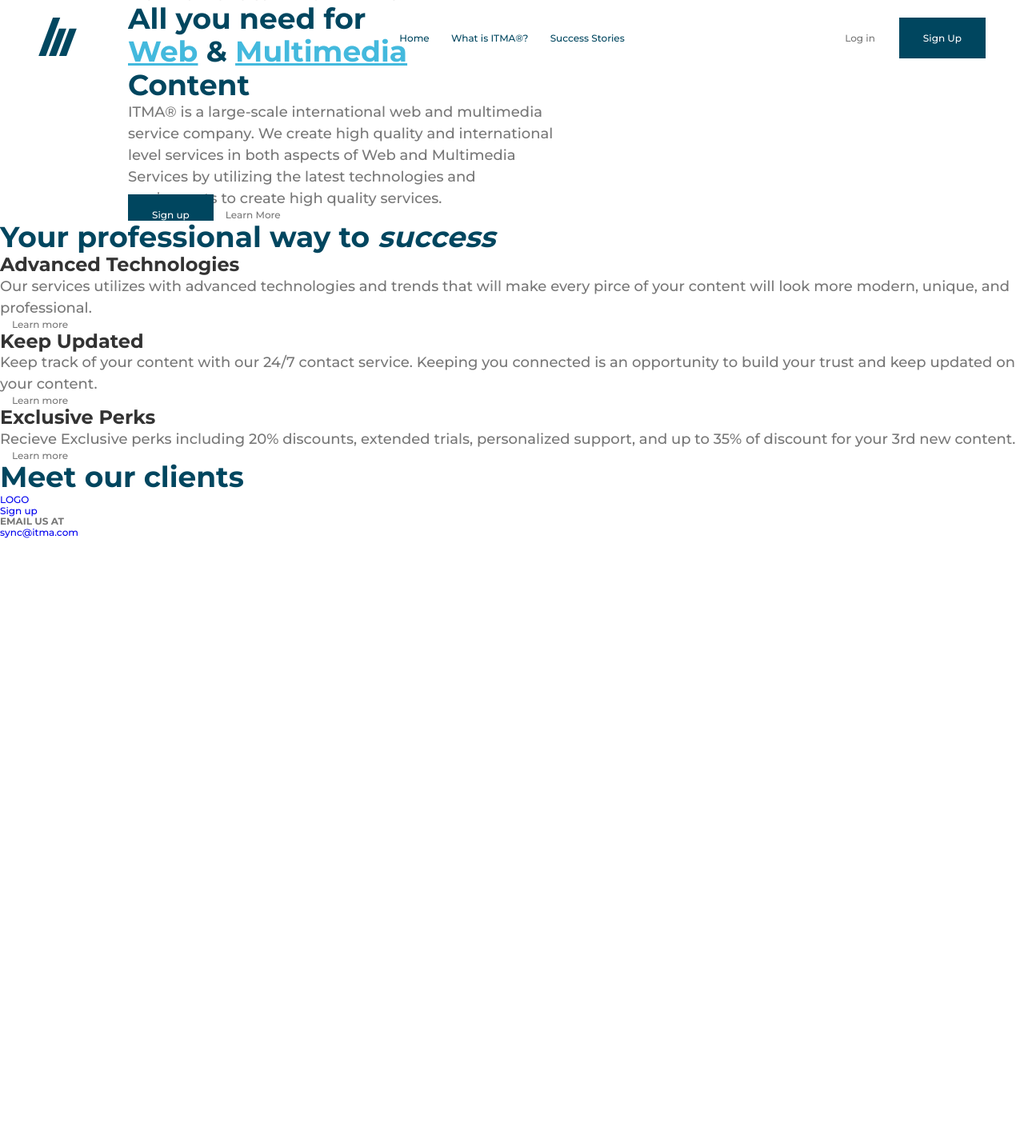
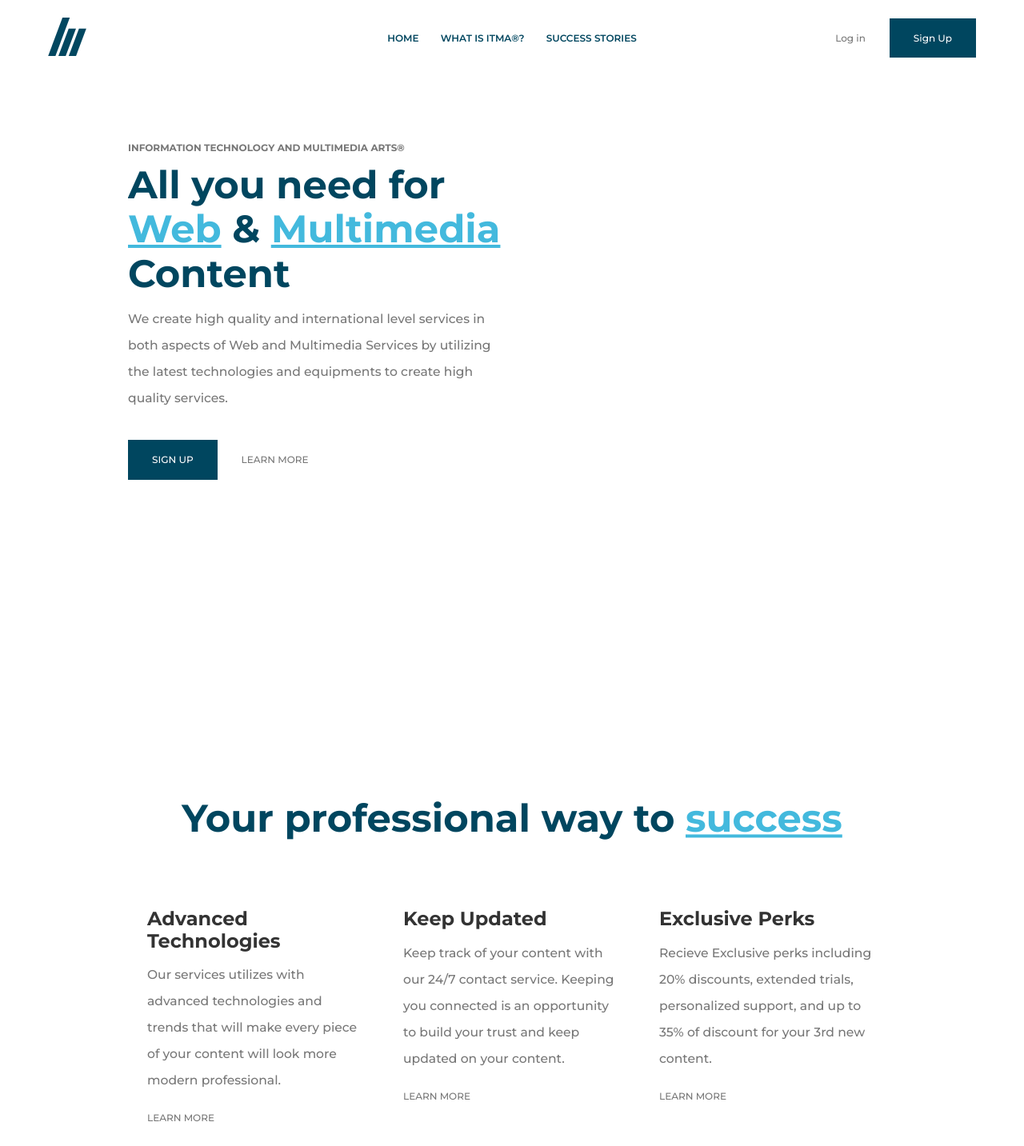
Before and after one commit to Vherniel/ITMA-Redesign, a website: page index.pug in a window 1280 px wide. Shown: the part 11-1444 px from the top of the page at 80% size. Before the commit the page ends 800 px from the top, so only its background shows below. Drawn offline with nearby package versions, Linux system fonts and the light colour scheme; files that its build step writes are made by us from their sources.

Commit message:
Features page styled

```diff
--- a/index.pug
+++ b/index.pug
@@ -31,33 +31,41 @@ html(lang="en")
             a(href="#") What is ITMA®?
           li
             a(href="#") Success Stories
-      div.cta-buttons
+      div.header-cta-buttons
         a(href="#" class="cta-button-login") Log in
         a(href="#" class="cta-button-signup") Sign Up
     main#landing-page
-      div.container-main
-        h3 Information Technology and Multimedia Arts®
-        h1 All you need for#[br] #[em.special-emphasis Web] & #[em.special-emphasis Multimedia]#[br]Content
-        p ITMA® is a large-scale international web and multimedia#[br]service company. We create high quality and international#[br]level services in both aspects of Web and Multimedia#[br]Services by utilizing the latest technologies and#[br]equipments to create high quality services.
-        div.cta-buttons
-          a(href="#" class="cta-button-signup") Sign up
-          a(href="#" class="cta-button-learnmore") Learn More
-    section
-      div
-        h1 Your professional way to #[em success]
-      div
-        div
-          h2 Advanced Technologies
-          p Our services utilizes with advanced technologies and trends that will make every pirce of your content will look more modern, unique, and professional.
-          a(href="#" class="cta-button-learnmore") Learn more
-        div
-          h2 Keep Updated
-          p Keep track of your content with our 24/7 contact service. Keeping you connected is an opportunity to build your trust and keep updated on your content.
-          a(href="#" class="cta-button-learnmore") Learn more
-        div
-          h2 Exclusive Perks
-          p Recieve Exclusive perks including 20% discounts, extended trials, personalized support, and up to 35% of discount for your 3rd new content.
-          a(href="#" class="cta-button-learnmore") Learn more
+      div.container
+        section.main-section
+          div.company-description
+            header
+              h3 Information Technology and Multimedia Arts®
+              h1 All you need for#[br] #[em.special-emphasis Web] & #[em.special-emphasis Multimedia]#[br]Content
+            p We create high quality and international level services in both aspects of Web and Multimedia Services by utilizing the latest technologies and equipments to create high quality services.
+            div.cta-buttons-container
+              a(href="#" class="cta-button-signup") Sign up
+              a(href="#" class="cta-button-learnmore") Learn More
+
+    section#features
+      div.features-container
+        h1 Your professional way to #[em.special-emphasis success]
+        div.features-description
+          div
+            h2 Advanced Technologies
+            p Our services utilizes with advanced technologies and trends that will make every piece of your content will look more modern professional.
+            a(href="#" class="cta-button-learnmore") Learn more
+          div
+            h2 Keep Updated
+            p Keep track of your content with our 24/7 contact service. Keeping you connected is an opportunity to build your trust and keep updated on your content.
+            a(href="#" class="cta-button-learnmore") Learn more
+          div
+            h2 Exclusive Perks
+            p Recieve Exclusive perks including 20% discounts, extended trials, personalized support, and up to 35% of discount for your 3rd new content.
+            a(href="#" class="cta-button-learnmore") Learn more
+
+
+
+
     section
       // TODO
     section
@@ -67,7 +75,8 @@ html(lang="en")
       div
         a(href="#") LOGO
       a(href="#") Sign up
-    section
-      div
+
+    section#contact
+      div.contact-container
         h3 Email us at
         a(href="mailto:sync@itma.com") sync@itma.com
--- a/scss/style.scss
+++ b/scss/style.scss
@@ -9,12 +9,12 @@ $color-black: #333;
 $color-white: #fff;
 $font-family: Montserrat, Arial, Helvetica, sans-serif;
 $root-font-size: 12px;
-$heading-large-font-size: 3rem;
+$heading-large-font-size: 4rem;
 $heading-medium-font-size: 2rem;
 $heading-small-font-size: 1rem;
 $default-font-weight: 500;
-$paragraph-line-height: 2.25rem;
-$paragraph-font-size: 1.5rem;
+$paragraph-line-height: 2.75rem;
+$paragraph-font-size: 1.3rem;
 
 /*
 **  Tag Configurations  **
@@ -23,130 +23,167 @@ $paragraph-font-size: 1.5rem;
 :root {
   font-size: $root-font-size;
 }
-
 html, body {
   font-family: $font-family;
   font-size: 100%;
   font-weight: $default-font-weight;
   height: 100%;
 }
-
 h1, h2, h3, h4, h5, h6, p {
   margin: 0;
   padding: 0;
 }
-
 a {
   text-decoration: none;
 }
-
 h1 {
   color: $color-dark-teal;
   font-size: $heading-large-font-size;
+  margin: 1rem 0;
 }
-
 h2 {
   font-size: $heading-medium-font-size;
   color: $color-black;
-
+  margin: 1rem 0;
 }
-
 h3 {
   font-size: $heading-small-font-size;
   color: $color-regular-gray;
   text-transform: uppercase;
+  margin: 1rem 0;
 }
-
 p {
   color: $color-regular-gray;
   font-size: $paragraph-font-size;
   line-height: $paragraph-line-height;
+  margin-bottom: 2rem;
 }
 
 /*
 **  Classes
 */
 
-.container-main {
+.container {
   width: 75%;
   margin: auto;
   overflow: hidden;
 }
-
 .special-emphasis {
   color: $color-light-blue;
   text-decoration: underline;
   font-style: normal;
 }
-
 .cta-buttons-container {
-  padding: 1rem 0;
+  text-transform: uppercase;
+  box-sizing: border-box;
   margin: 1rem 0;
-  text-transform: uppercase;
 }
-
 .cta-button-signup {
   background-color: $color-dark-teal;
   color: $color-white;
   padding: 1.5rem 2.5rem;
+  display: inline-block;
 }
-
 .cta-button-login {
   color: $color-regular-gray;
   margin-right: 2.5rem;
 }
-
 .cta-button-learnmore {
-  margin-left: 1.25rem;
+  padding: 1.5rem 2.5rem;
   color: $color-regular-gray;
+  display: inline-block;
 }
 
 /*
 **  Header Navigation Menu
 */
 
-
 #header-top {
   position: fixed;
   top: 0;
   left: 0;
   width: 100%;
-  padding: 2.75rem 4rem;
+  padding: 2.75rem 5rem;
   display: flex;
   box-sizing: border-box;
   align-items: center;
 }
-
 #logo-container {
   flex: 1;
 }
-
 #logo-container svg {
   width: 4rem;
   height: 4rem;
 }
-
 #header-top nav {
-  flex: 1;
+  flex: 2;
 }
-
 #header-top nav ul {
   margin: 0;
   padding: 0;
   text-align: center;
 }
-
 #header-top nav ul li {
   list-style: none;
   display: inline-block;
   padding: 1rem;
 }
-
 #header-top nav ul li a {
   color: $color-dark-teal;
+  text-transform: uppercase;
+  font-weight: 600;
 }
-
-#header-top .cta-buttons {
+#header-top .header-cta-buttons {
   flex: 1;
   text-align: right;
 }
+
+/*
+**  Landing Page
+*/
+
+#landing-page .company-description {
+  display: flex;
+  height: 100vh;
+  justify-content: center;
+  flex-direction: column;
+  width: 50%;
+}
+
+/*
+**  Features Page
+*/
+
+#features {
+  height: 100vh;
+  position: relative;
+}
+
+#features .features-container {
+  position: absolute;
+  top: 50%;
+  left: 50%;
+  transform: translateX(-50%) translateY(-50%);
+  width: 75%;
+}
+
+#features h1 {
+  text-align: center;
+  margin-top: 4rem;
+}
+
+#features .features-description {
+  display: flex;
+  margin: auto;
+  margin-top: 4rem;
+}
+
+#features .features-description div {
+  flex: 1;
+  padding: 2rem;
+}
+
+#features .features-description div a {
+  padding: 0;
+  text-transform: uppercase;
+}
```
Also changed, not shown: dist/css/style.css, dist/index.html.
